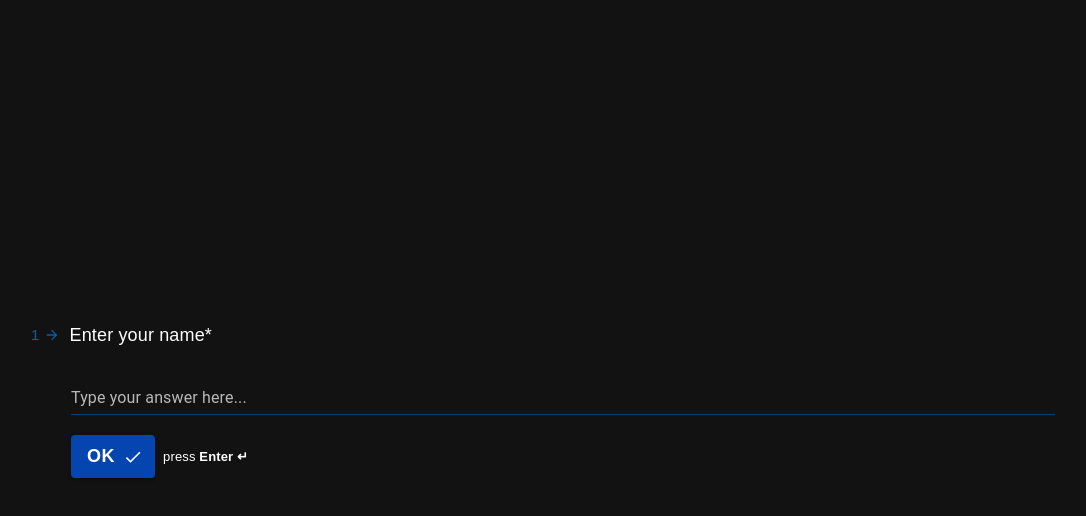
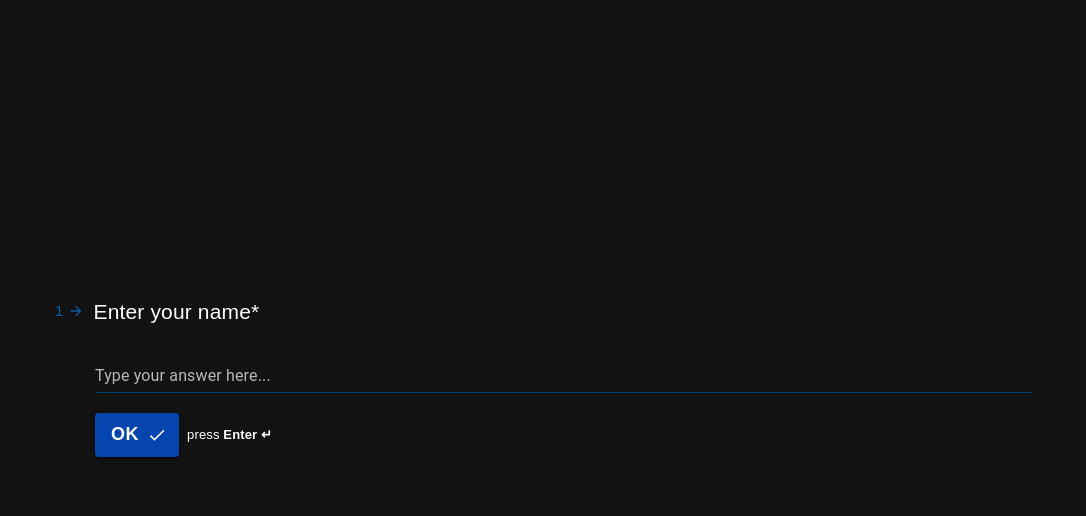
Before and after one commit to Adarshpandey31/Form_MUI_React, a React (Vite) app: page / in a window 1280 px wide. Both pictures are taken after a click on the button "TELL US WHAT YOU THINK". Shown: the top 516 px of the page, without its empty margins (65-1151 px from the left). Built offline with nearby package versions, Linux system fonts and the light colour scheme.

Commit message:
fixing css

```diff
--- a/src/components/Form.jsx
+++ b/src/components/Form.jsx
@@ -230,28 +230,31 @@ function Form() {
                 flexDirection="column"
                 alignItems="left"
                 justifyContent="center"
-                paddingLeft={25}
-                paddingRight={20}
+                paddingLeft={30}
+                paddingRight={30}
+                paddingBottom={6}
                 height="100vh"
                 fontFamily="arial"
                 margin={0}
                 // border={1}
                 sx={{
-                  fontSize: [18],
+                  fontSize: [22],
                   overflow: "hidden",
                   '@media (max-width: 1300px)': {
-                    paddingLeft: 12,
-                    paddingRight: 12,
+                    paddingLeft: 15,
+                    paddingRight: 15,
+                    fontSize: [21]
                   },
                   '@media (max-width: 900px)': {
-
                     paddingLeft: 10,
                     paddingRight: 10,
+                    fontSize: [20]
                   },
                   '@media (max-width: 800px)': {
 
                     paddingLeft: 6,
                     paddingRight: 5,
+                    fontSize: [19]
                   },
                   '@media (max-width: 700px)': {
                     paddingLeft: 5,
@@ -358,9 +361,9 @@ function Form() {
                           color: ratingClicked === rating ? "white" : "",
                           animation: isBlinking && ratingClicked === rating ? "blinkTwice 0.3s 2" : "none",
                           margin: '0 2px', // Added margin to left and right
-                          height: '40px', // Increased height
-                          width: '120px', // Decreased width
-                          fontSize: '14px', // Decreased font size
+                          height: '55px', // Increased height
+                          width: '140px', // Decreased width
+                          fontSize: '18px', // Decreased font size
                         }}
                       >
                         {rating}
```
